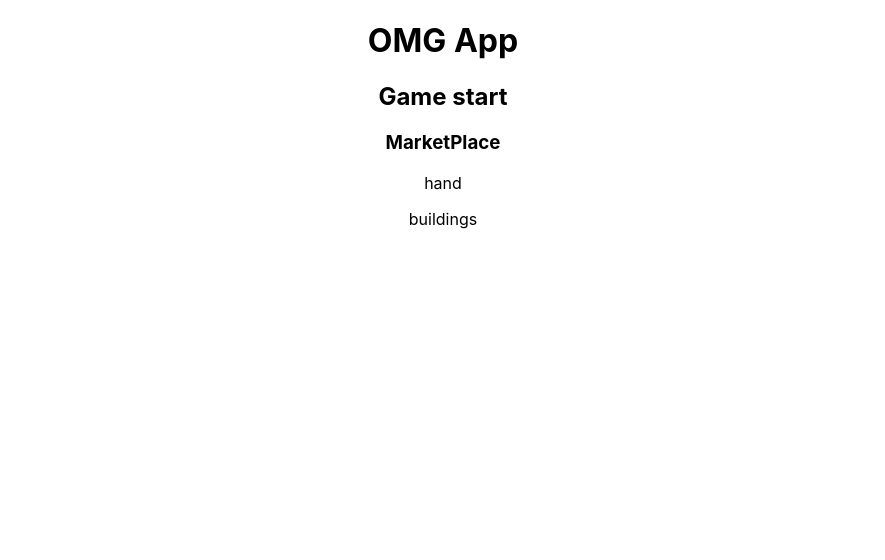
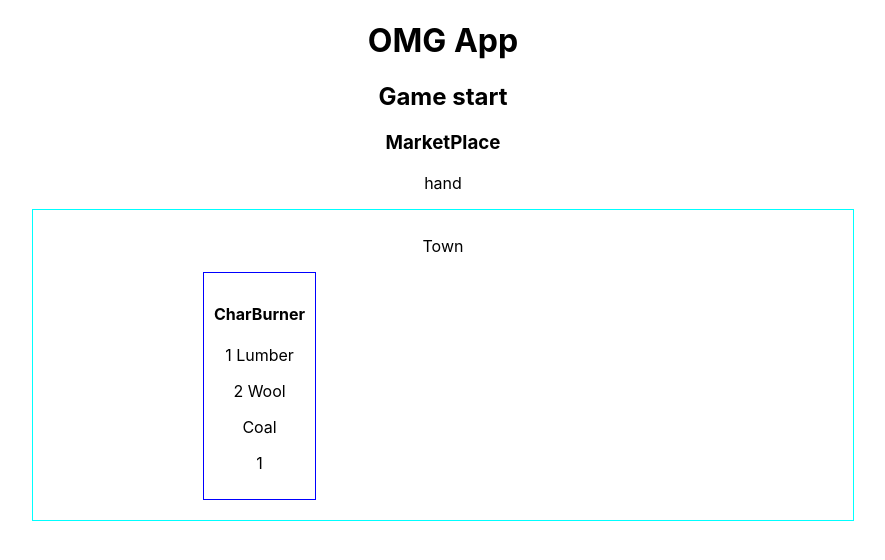
Before and after one commit to khriskempis/omg-react, a React (Create React App) app: page / in a window 1280 px wide. Both pictures are taken after typing "Sample" into the empty fields and a click on the button "add user". Shown: the top 560 px of the page, without its empty margins (197-1082 px from the left). Built offline with nearby package versions, Linux system fonts and the light colour scheme.

Commit message:
build out game board, add logic for town component

```diff
--- a/src/App.js
+++ b/src/App.js
@@ -1,9 +1,10 @@
 import { Component } from 'react';
 import './App.css';
-import Deck from "./components/deck.component"
-import cardData from "./app/card-data/data.json";
 
 import Game from "./app/Game/Game.js";
+
+// Components
+import GameBoard from './components/GameBoard/game-board.components';
 class App extends Component {
   constructor(){
     super();
@@ -11,7 +12,8 @@ class App extends Component {
     this.state = {
       hasGameStart: false,
       game: {},
-      user: '',
+      userName: '',
+      player: {}
 
     }
 
@@ -24,19 +26,20 @@ class App extends Component {
 
   onUserNameChange = (event) => {
     this.setState(()=> {
-      return { user: event.target.value}
+      return { userName: event.target.value}
     })
   }
 
   startGame = () => {
     if(!this.state.hasGameStart){
       let { gameObj } = this;
-      gameObj = new Game([this.state.user]);
+      gameObj = new Game([this.state.userName]);
       gameObj.gameStart();
 
       this.setState(() => {
         return {
           game: gameObj.data,
+          player: gameObj.players[0],
           hasGameStart: true
         }
       }, () => {
@@ -48,7 +51,7 @@ class App extends Component {
 
 
   render() {
-    const { hasGameStart } = this.state;
+    const { hasGameStart, game, player } = this.state;
     const { onUserNameChange, startGame } = this;
 
     return (
@@ -67,16 +70,10 @@ class App extends Component {
             <button onClick={startGame}>add user</button>
           </div>
           :
-          <div>
-            <h2>Game start</h2>
-            <h3>MarketPlace</h3>
-            <div>
-              <p>hand</p>
-            </div>
-            <div>
-              <p>buildings</p>
-            </div>
-          </div>
+          <GameBoard
+            gameObj={game}
+            player={player}
+          />
         }
 
       </div>
--- /dev/null
+++ b/src/components/GameBoard/game-board.components.jsx
@@ -0,0 +1,43 @@
+import './game-board.styles.scss'
+
+const GameBoard = ({gameObj, player}) => {
+
+  const town = player.playerData.town || [];
+  return (
+    <div>
+      <h2>Game start</h2>
+      <h3>MarketPlace</h3>
+      <div>
+        <p>hand</p>
+      </div>
+      <div className="town">
+        <p>Town</p>
+        <ul className="town__list">
+          { town &&
+            town.map(({ id, name, requiredResource, produce, value }) => {
+              const { hay, clay, lumber, stone, wool } = requiredResource || [];
+              return (
+                <li className="town__building" key={id}>
+                  <div>
+                    <h4>{name}</h4>
+                    <div className="town__building--req-resource">
+                      { hay && <p type="hay" anount={hay}>{hay} Hay</p> }
+                      { clay && <p type="clay" anount={clay}>{clay} Clay</p> }
+                      { lumber && <p type="lumber" anount={lumber}>{lumber} Lumber</p> }
+                      { stone && <p type="stone" anount={stone}>{stone} Stone</p> }
+                      { wool && <p type="wool" anount={wool}>{wool} Wool</p> }
+                    </div>
+                    <p>{produce}</p>
+                    <p>{value}</p>
+                  </div>
+                </li>
+              )
+            })
+          }
+        </ul>
+      </div>
+    </div>
+  )
+}
+
+export default GameBoard;
--- /dev/null
+++ b/src/components/GameBoard/game-board.styles.scss
@@ -0,0 +1,21 @@
+.town {
+  border: 1px solid aqua;
+    padding: 10px;
+    max-width: 800px;
+    margin: 0 auto;
+
+
+  &__list {
+    padding: 0;
+    display: flex;
+    margin: 10px auto;
+    max-width: 500px;
+  }
+
+  &__building {
+    list-style: none;
+    border: 1px solid blue;
+    padding: 10px;
+    margin: 0 10px;
+  }
+}
```
